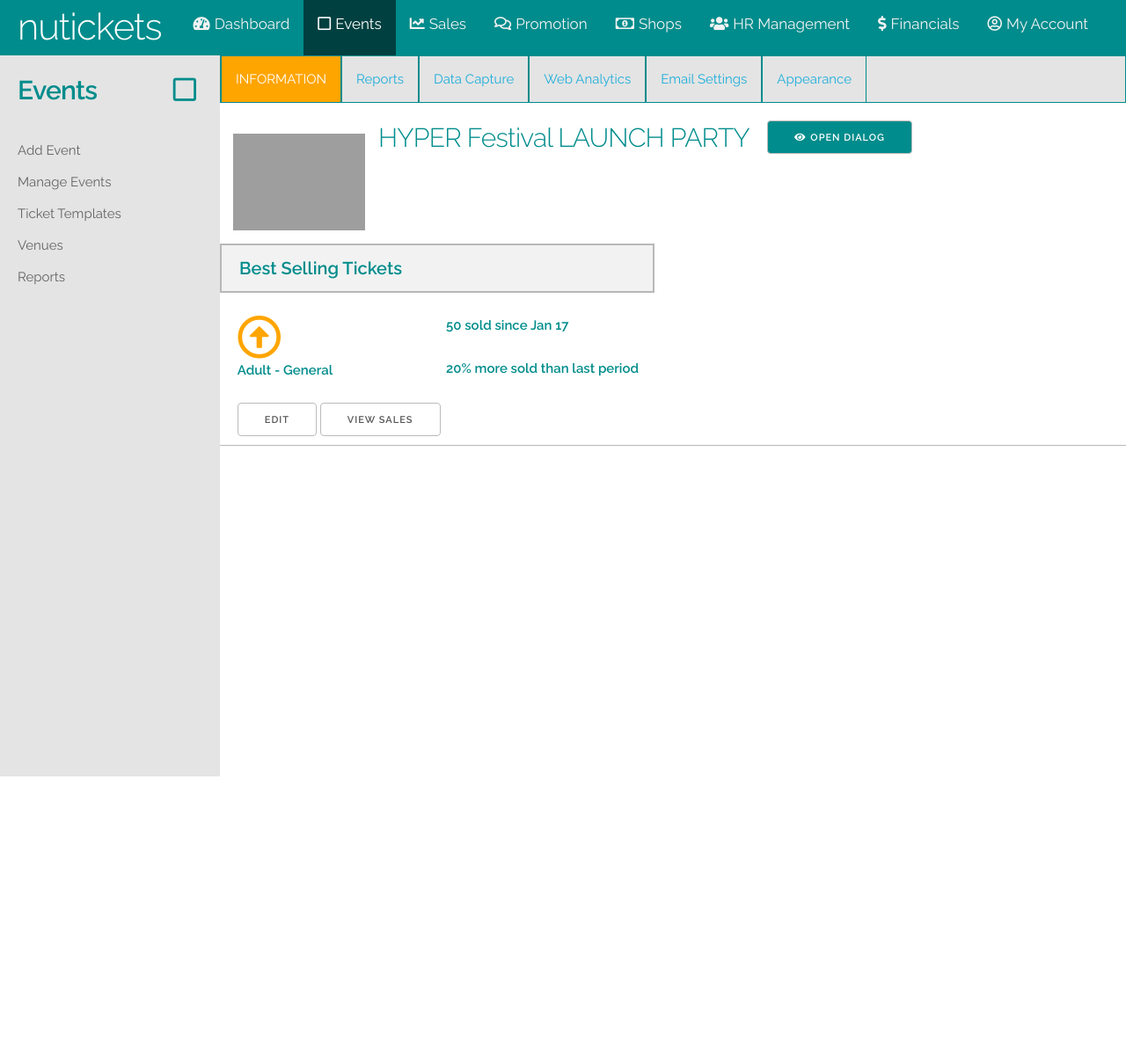
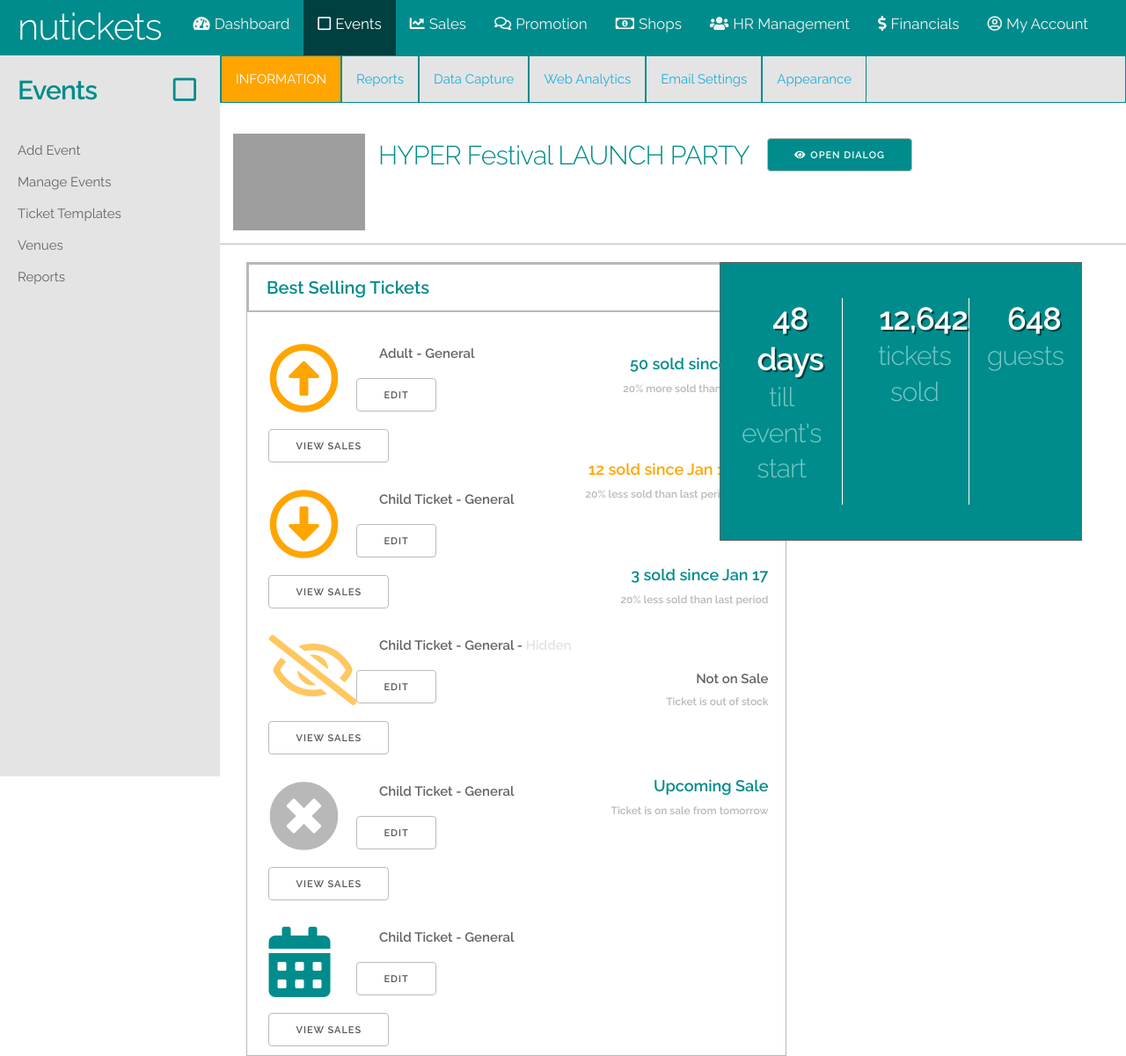
Before and after one commit to Daniel-Cross/tickets, a plain HTML site: page index.html in a window 1280 px wide. Shown: the whole page at 88% size. Before the commit the page ends 800 px from the top, so only its background shows below. Drawn offline with Linux system fonts and the light colour scheme; grey boxes are pictures that could not be loaded.

Commit message:
added widget

```diff
--- a/css/main.css
+++ b/css/main.css
@@ -137,6 +137,10 @@ i {
   border-bottom: 1px solid #b8b8b8
 }
 
+.event-title {
+  margin-top: 20px;
+}
+
 .dialog-button {
   background-color: #008C8C;
   color: white;
@@ -160,6 +164,10 @@ i {
   justify-content: space-evenly;
 }
 
+.dialog-button {
+  margin-top: 20px;
+}
+
 .dialog-body {
   display: flex;
   flex-direction: row;
@@ -167,22 +175,185 @@ i {
 }
 
 .best-tickets-header {
-  background-color: #f2f2f2;
   font-weight: bold;
   border: 2px solid #b8b8b8;
-}
-
-.fa-arrow-alt-circle-up {
-  font-size: 50px;
-  color: orange;
-}
-
-.best-tickets-header {
   font-size: 20px;
   padding: 10px 0 10px 20px;
 }
 
+.fa-arrow-alt-circle-up {
+  font-size: 80px;
+  color: orange;
+  position: absolute;
+  left: 100;
+}
+
+.fa-arrow-alt-circle-down {
+  font-size: 80px;
+  color: orange;
+  position: absolute;
+  left: 100;
+}
+
+.body-layer {
+  margin-left: 250px;
+  color: #008C8C;
+  font-weight: bold;
+  padding-top: 20px;
+}
+
+.tickets {
+  border: 1px solid #b8b8b8;
+  margin-left: 30px;
+  position: absolute;
+  left: 280px;
+}
+
+.adult {
+  position: absolute;
+  left: 150px;
+  color: #646464;
+}
+
+.buttons {
+  margin: 40px 10px 20px 100px;
+}
+
+.tickets-right {
+  position: absolute;
+  right: 10px;
+  text-align: right;
+  margin-top: 20px;
+}
+
+.sold {
+  font-size: 18px;
+  margin: 0;
+}
+
+.increase {
+  color: #b8b8b8;
+  font-size: 12px;
+  margin-top: 5px;
+}
+
+.tickets-right-child {
+  position: absolute;
+  right: 10px;
+  text-align: right;
+  margin: 140px 50px 20px 0;
+}
+
+.sold-child {
+  font-size: 18px;
+  margin: 0;
+  color: orange;
+}
+
+.fa-info-circle {
+  color: #b8b8b8;
+  font-size: 40px;
+  position: absolute;
+  right: 10px;
+  top: 230px;
+  margin: 0;
+}
+
+.hidden {
+  color: #e2e2e2;
+}
+
+.fa-eye-slash {
+  font-size: 80px;
+  color: rgb(255, 199, 95);
+  position: absolute;
+  left: 100;
+}
+
+.tickets-right-hidden {
+  position: absolute;
+  right: 10px;
+  text-align: right;
+  margin: 260px 10px 20px 0;
+}
+
+.selling-ticket-hidden {
+  margin-top: 20px;
+}
+
 .selling-ticket-body {
-  flex-direction: column;
+  margin-top: 10px;
+}
 
+.selling-ticket-child {
+  margin-top: 20px;
 }
+
+.selling-ticket-calendar {
+  margin-top: 20px;
+}
+
+.fa-times-circle {
+  font-size: 80px;
+  color: #b8b8b8;
+  position: absolute;
+  left: 100;
+}
+
+.no-sale {
+  color: #646464;
+  margin: 0;
+}
+
+.tickets-right-no-sale {
+  position: absolute;
+  right: 10px;
+  text-align: right;
+  margin: 380px 10px 20px 0;
+}
+
+.fa-calendar-alt {
+  font-size: 80px;
+  color: #008C8C;
+  position: absolute;
+  left: 100;
+}
+
+.tickets-right-calendar {
+  position: absolute;
+  right: 10px;
+  text-align: right;
+  margin: 500px 10px 20px 0;
+}
+
+.widget {
+  position: absolute;
+  right: 50px;
+  text-align: center;
+  border: 1px solid #646464;
+  background-color: #008C8C;
+  color: white;
+  padding: 40px 0;
+  display: flex;
+  flex-direction: row;
+  width: 32%;
+}
+
+.days-until {
+  border-right: 1px solid white;
+  margin: 0px 20px;
+  text-align: center;
+}
+
+.days {
+  font-weight: bold;
+  text-shadow: 2px 2px #004040;
+  margin: 0;
+  text-align: center;
+}
+
+.event {
+  padding-right: 20px;
+  color: rgb(118, 199, 199);
+  text-align: center;
+}
--- a/index.html
+++ b/index.html
@@ -79,35 +79,127 @@
         <button class="dialog-button"><i class="fas fa-eye"></i>Open dialog</button>
       </div>
     </div>
-    <!-- end of top container -->
+  </div>
 
-    <!-- Primary Page Layout
+  <!-- end of top container -->
+
+  <!-- Primary Page Layout
   –––––––––––––––––––––––––––––––––––––––––––––––––– -->
-    <div class="row">
+  <div class="row body-layer">
 
-      <!-- Best selling tickets -->
+    <!-- Tickets -->
 
-      <span class="best-selling-tickets six columns">
+    <!-- adult tickets -->
+
+    <div class="tickets six columns">
+      <span class="best-selling-tickets">
         <p class="best-tickets-header">Best Selling Tickets</p>
 
         <div class="selling-ticket-body six columns">
           <i class="far fa-arrow-alt-circle-up"></i>
-          <p>Adult - General</p>
-          <button>Edit</button>
+          <p class="adult">Adult - General</p>
+          <button class="buttons">Edit</button>
           <button>View Sales</button>
         </div>
 
-        <p class="sold">50 sold since Jan 17</p>
-        <p class="increase">20% more sold than last period</p>
+        <span class="tickets-right">
+          <p class="sold">50 sold since Jan 17</p>
+          <p class="increase">20% more sold than last period</p>
+        </span>
 
+        <!-- end of adult tickets -->
+
+        <!-- child ticket -->
+
+        <div class="selling-ticket-child six columns">
+          <i class="far fa-arrow-alt-circle-down"></i>
+          <p class="adult">Child Ticket - General</p>
+          <button class="buttons">Edit</button>
+          <button>View Sales</button>
+        </div>
+
+        <span class="tickets-right-child">
+          <p class="sold-child">12 sold since Jan 17</p>
+          <p class="increase">20% less sold than last period</p>
+        </span>
+        <i class="fas fa-info-circle"></i>
+
+        <!-- end of child ticket -->
+
+        <!-- hidden ticket -->
+
+        <div class="selling-ticket-hidden six columns">
+          <i class="far fa-eye-slash"></i>
+          <p class="adult">Child Ticket - General - <span class="hidden">Hidden</span></p>
+          <button class="buttons">Edit</button>
+          <button>View Sales</button>
+        </div>
+
+        <span class="tickets-right-hidden">
+          <p class="sold">3 sold since Jan 17</p>
+          <p class="increase">20% less sold than last period</p>
+        </span>
+
+        <!-- end of hidden ticket -->
+
+        <!-- ticket sold out -->
+
+        <div class="selling-ticket-hidden six columns">
+          <i class="fas fa-times-circle"></i>
+          <p class="adult">Child Ticket - General</p>
+          <button class="buttons">Edit</button>
+          <button>View Sales</button>
+        </div>
+
+        <span class="tickets-right-no-sale">
+          <p class="no-sale">Not on Sale</p>
+          <p class="increase">Ticket is out of stock</p>
+        </span>
+
+        <!-- end of ticket sold out -->
+
+        <!-- ticket on sale -->
+
+        <div class="selling-ticket-calendar six columns">
+          <i class="fas fa-calendar-alt"></i>
+          <p class="adult">Child Ticket - General</p>
+          <button class="buttons">Edit</button>
+          <button>View Sales</button>
+        </div>
+
+        <span class="tickets-right-calendar">
+          <p class="sold">Upcoming Sale</p>
+          <p class="increase">Ticket is on sale from tomorrow</p>
+        </span>
+
+        <!-- end of ticket on sale -->
       </span>
+
+      <!-- end of Tickets -->
+
+    </div>
+
+    <div class="widget">
+      <div class="days-until">
+        <h3 class="days">48 days</h3>
+        <h4 class="event">till event's start</h4>
+      </div>
+      <div class="days-until">
+        <h3 class="days">12,642</h3>
+        <h4 class="event">tickets sold</h4>
+      </div>
+      <div class="days-left">
+        <h3 class="days">648</h3>
+        <h4 class="event">guests</h4>
+      </div>
+    </div>
+
+
+    <!-- widget -->
 
 
 
 
-      <!-- end of best selling tickets -->
-
-    </div>
 
     <!-- End Document
   –––––––––––––––––––––––––––––––––––––––––––––––––– -->
```
